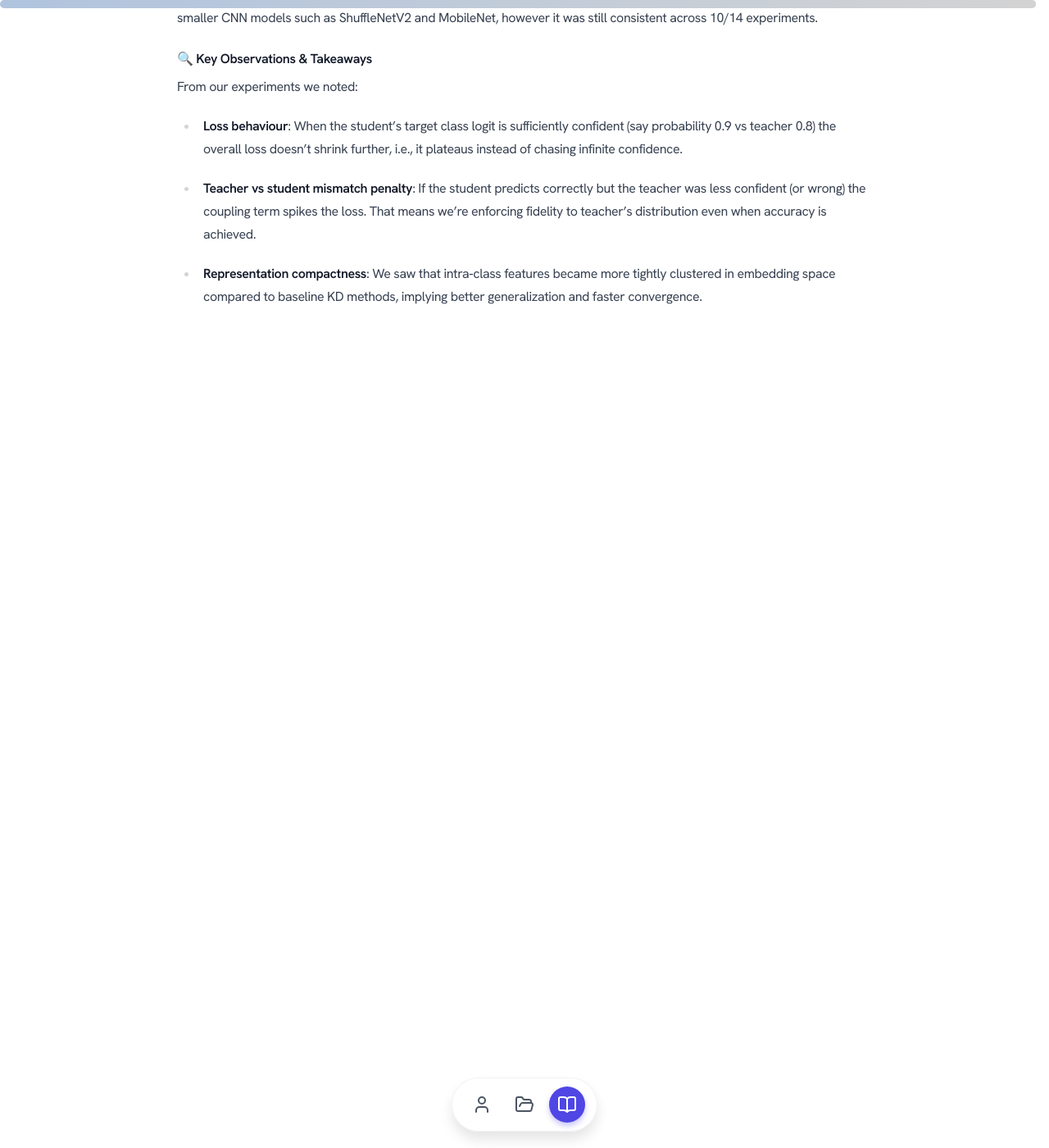
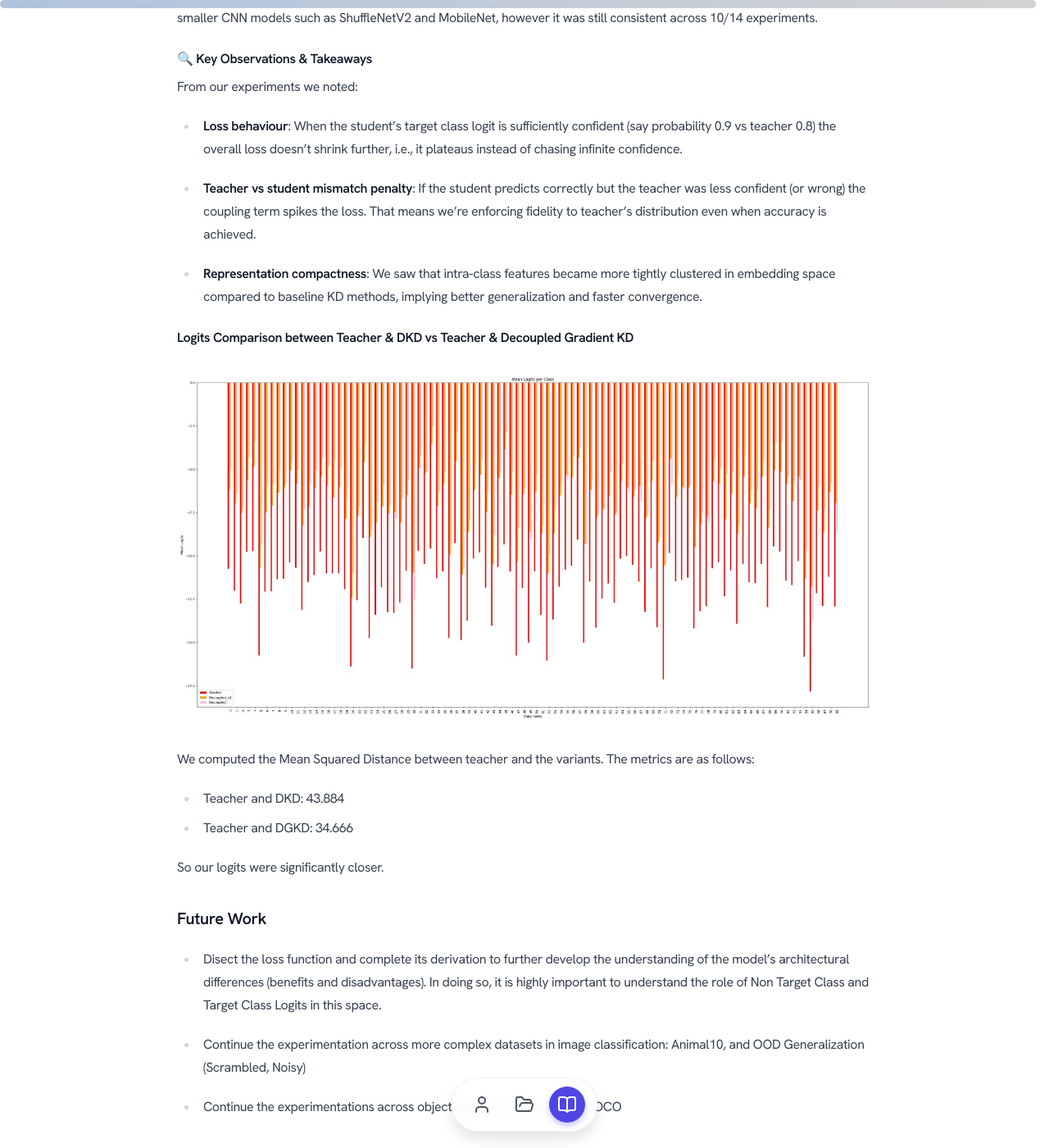
Before and after one commit to omertafveez-2001/omertafveez-2001.github.io, a Jekyll site: the page built from blogs/decoupled_gradient_kd/dkd.md, in a window 1280 px wide and 1400 px high, scrolled down 2563 px. Shown: the whole window at 82% size. Built offline with Jekyll 4.4.1, drawn with Linux system fonts in a browser that asks for light colours; nearby versions of some CDN libraries; some of the changed text lies outside the part shown.

Commit message:
completed dkd blog

```diff
--- a/blogs/dkd.md
+++ b/blogs/decoupled_gradient_kd/dkd.md
@@ -2,7 +2,7 @@
 layout: post
 title: "Bringing Balance Back into Logit Distillation: Decoupled Gradient Knowledge Distillation"
 date: 2025-10-26
-permalink: /blogs/dkd/
+permalink: /blogs/decoupled_gradient_kd/
 ---
 
 In recent times, knowledge distillation has become a go-to technique for transferring the “wisdom” of a large, well-trained teacher model into a smaller, more efficient student model. The question we ask: how best to transfer not just “what” the teacher predicts but also “how” it reasons?
@@ -60,7 +60,7 @@ We built our codebase around the repository at github.com/omertafveez-2001/Decou
 | ImageNet — Self-Distillation ResNet50   | **48.09%**            | 48.06%       |
 | ImageNet — Self-Distillation ResNet18   | **48.29%**            | 46.40%       |
 
-✅ Bold entries indicate the student outperforming the original DKD baseline
+✅ Bold entries indicate the student outperforming the original DKD baseline <br>
 📌 DGKD improves on 10 out of 14 evaluated distillation settings
 
 From the table above, we infered that our variant was not successful in ourperforming Decoupled KD in mobile networks or smaller CNN models such as ShuffleNetV2 and MobileNet, however it was still consistent across 10/14 experiments.
@@ -74,3 +74,19 @@ From our experiments we noted:
 - **Teacher vs student mismatch penalty**: If the student predicts correctly but the teacher was less confident (or wrong) the coupling term spikes the loss. That means we’re enforcing fidelity to teacher’s distribution even when accuracy is achieved.
 
 - **Representation compactness**: We saw that intra‐class features became more tightly clustered in embedding space compared to baseline KD methods, implying better generalization and faster convergence.
+
+#### Logits Comparison between Teacher & DKD vs Teacher & Decoupled Gradient KD
+![Gradient Flow Diagram](./imgs/logits_graphs.jpeg)
+
+We computed the Mean Squared Distance between teacher and the variants. The metrics are as follows:
+- Teacher and DKD: 43.884
+- Teacher and DGKD: 34.666
+
+So our logits were significantly closer.
+
+### Future Work
+- Disect the loss function and complete its derivation to further develop the understanding of the model's architectural differences (benefits and disadvantages). In doing so, it is highly important to understand the role of Non Target Class and Target Class Logits in this space.
+
+- Continue the experimentation across more complex datasets in image classification: Animal10, and OOD Generalization (Scrambled, Noisy)
+
+- Continue the experimentations across object detection datasets: MS COCO
```
Also changed, not shown: blogs/dkd_project.html (deleted, +0 -103 lines), blogs/decoupled_gradient_kd/imgs/logits_graphs.jpeg (added).
